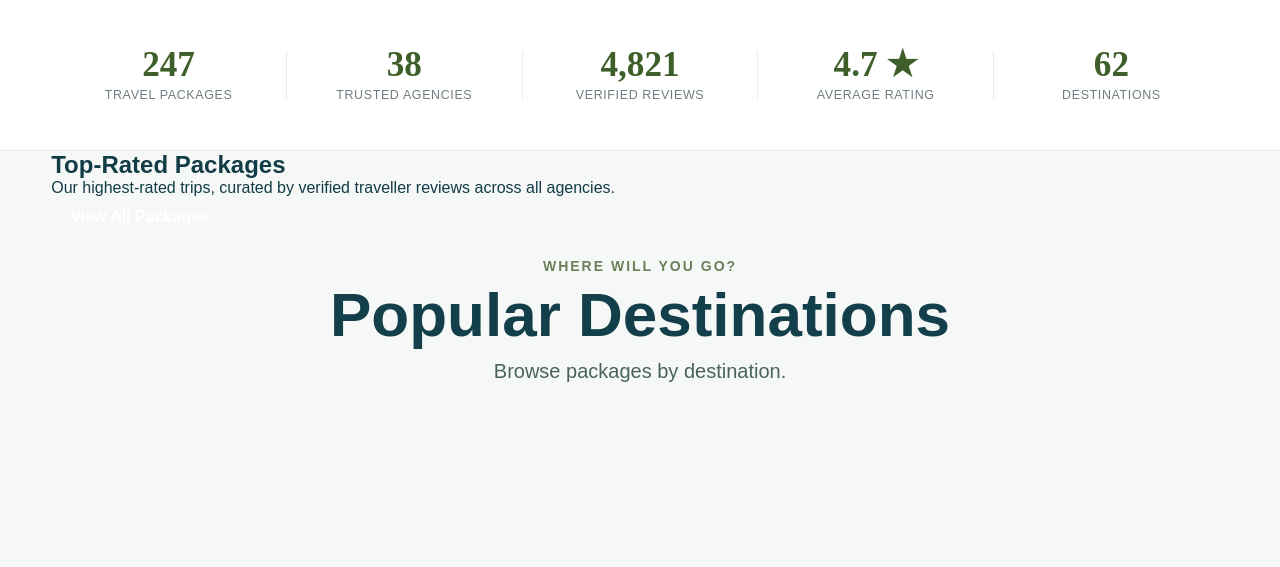
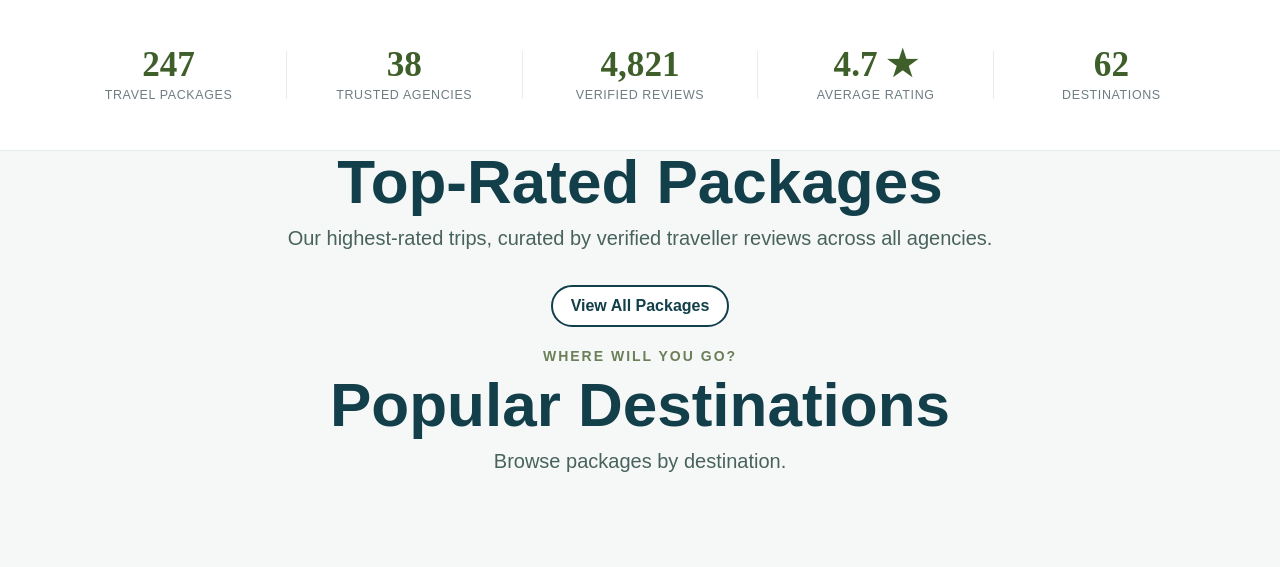
Before and after one commit to u25044215-Hannah/COS221_PA5_DB_Destinations, a PHP site: page / in a window 1280 px wide. Shown: the part 801-1368 px from the top of the page. Run offline with PHP 8.4, Linux system fonts and the light colour scheme.

Commit message:
fixed the top rated packages format

```diff
--- a/css/home.css
+++ b/css/home.css
@@ -552,3 +552,43 @@
   color: #48625c;
   margin: 0 auto;
 }
+
+#top-packages .section-header {
+  text-align: center;
+  max-width: 950px;
+  margin: 0 auto 35px;
+}
+
+#top-packages .section-header h2 {
+  font-size: clamp(38px, 5vw, 62px);
+  line-height: 1;
+  color: #123f4a;
+  margin-bottom: 14px;
+}
+
+#top-packages .section-header p {
+  font-size: 20px;
+  color: #48625c;
+  margin: 0 auto;
+}
+
+#top-packages .btn-outline {
+  color: #123f4a;
+  border: 2px solid #123f4a;
+  background: #ffffff;
+}
+
+#top-packages .btn-outline:hover {
+  background: #123f4a;
+  color: #ffffff;
+}
+
+#top-packages .text-center {
+  text-align: center;
+}
+
+#top-packages .text-center .btn {
+  display: inline-flex;
+  justify-content: center;
+  align-items: center;
+}
```
